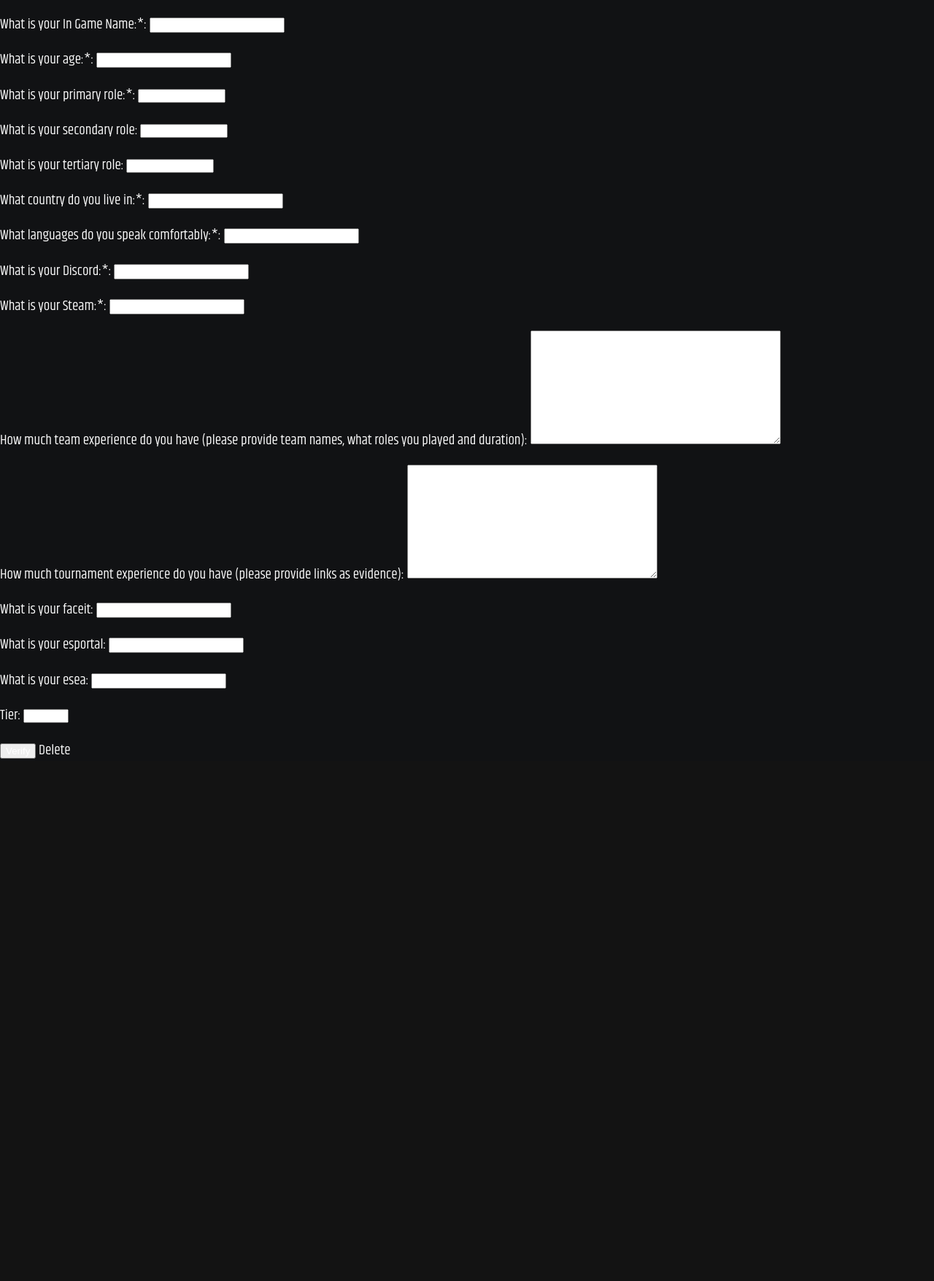
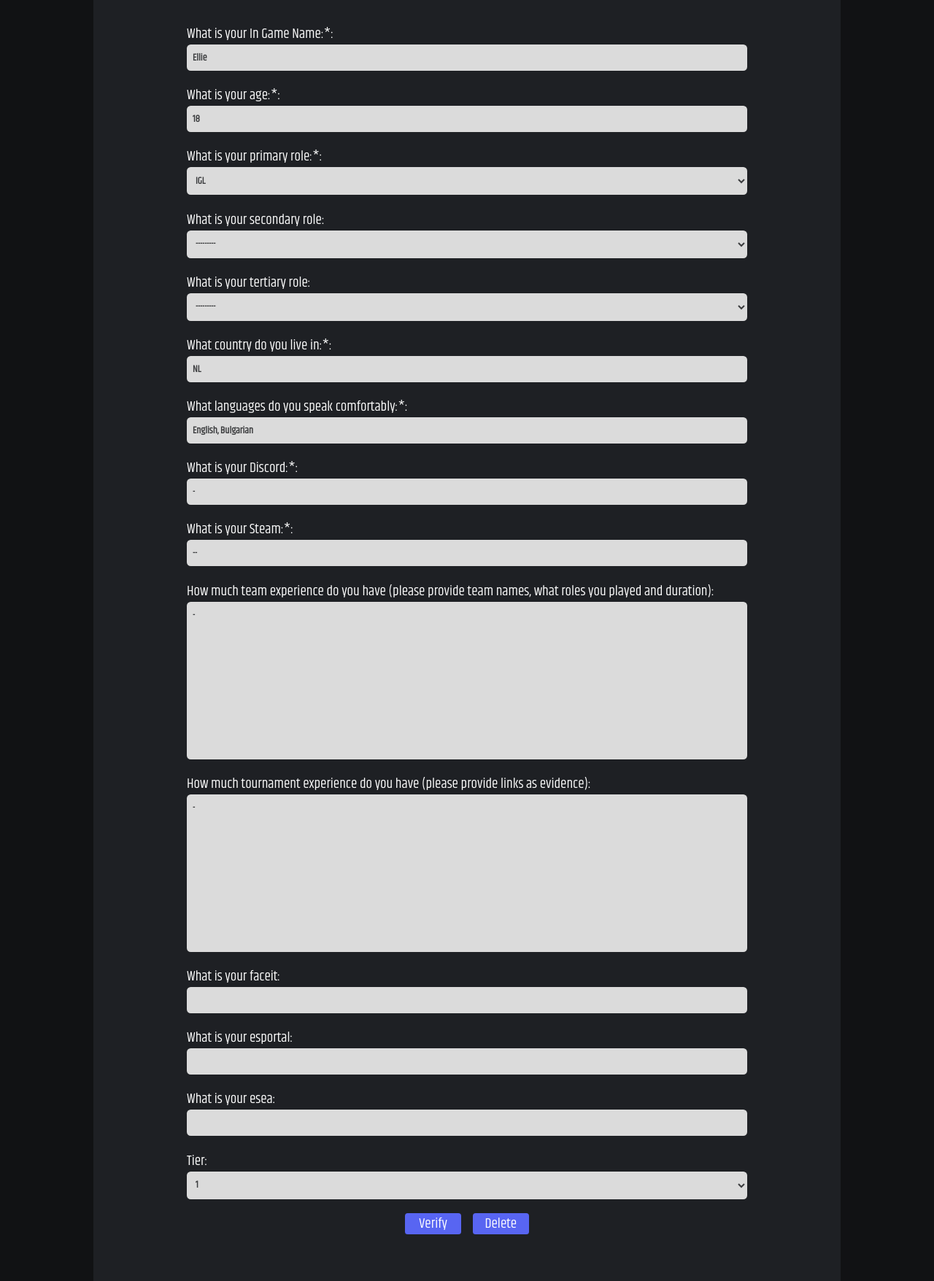
Before and after one commit to xMoneMone/Project_Untitled, a Django app: page /posts/verify/10 in a window 1280 px wide. Shown: the part 64-1820 px from the top of the page at 73% size. Before the commit the page ends 1104 px from the top, so only its background shows below. Run offline with Django 4.2, Linux system fonts and the light colour scheme; a user stored in the database is signed in; data comes from the database, SQL or seed files in the repository; some libraries are stand-ins or nearby versions.

Commit message:
fixed forms style

```diff
--- a/posts/templates/verify.html
+++ b/posts/templates/verify.html
@@ -1,10 +1,12 @@
 {% extends 'base.html' %}
 {% load static %}
 
-{% block headers %}{% endblock headers %}
+{% block headers %}<link rel="stylesheet" href="{% static 'css/form.css' %}">{% endblock headers %}
 
 {% block content %}
 
+<div class="container">
+    <div class="submit_div">
         <form method="post">
             {{ tier_message}}
             {% csrf_token %}
@@ -18,8 +20,12 @@
                     {% endfor %}
                 {% endfor %}
             {% endif %}
+            <div class="button_div">
                 <button type="submit">Verify</button>
-    <a id="delete_button" onclick="return confirm('Are you sure you want to delete this submission?');" href="{% url 'delete' post.id %}">Delete</a>
+                <button><a id="delete_button" onclick="return confirm('Are you sure you want to delete this submission?');" href="{% url 'delete' post.id %}">Delete</a></button>
+            </div>
         </form>
+    </div>
+</div>
 
 {% endblock %}
--- a/static/css/form.css
+++ b/static/css/form.css
@@ -32,6 +32,7 @@ input, select, textarea, option {
     border-radius: 0.4em;
     border: none;
     padding: 1vh;
+    background-color: var(--navbar-text);
 }
 
 textarea:focus, input:focus{
@@ -52,4 +53,5 @@ button {
     outline: inherit;
     border-radius: 0.2em;
     cursor: pointer;
+    margin: 0 1vh 0 1vh;
 }
```
Lines whose indentation alone changed are shown as unchanged.
